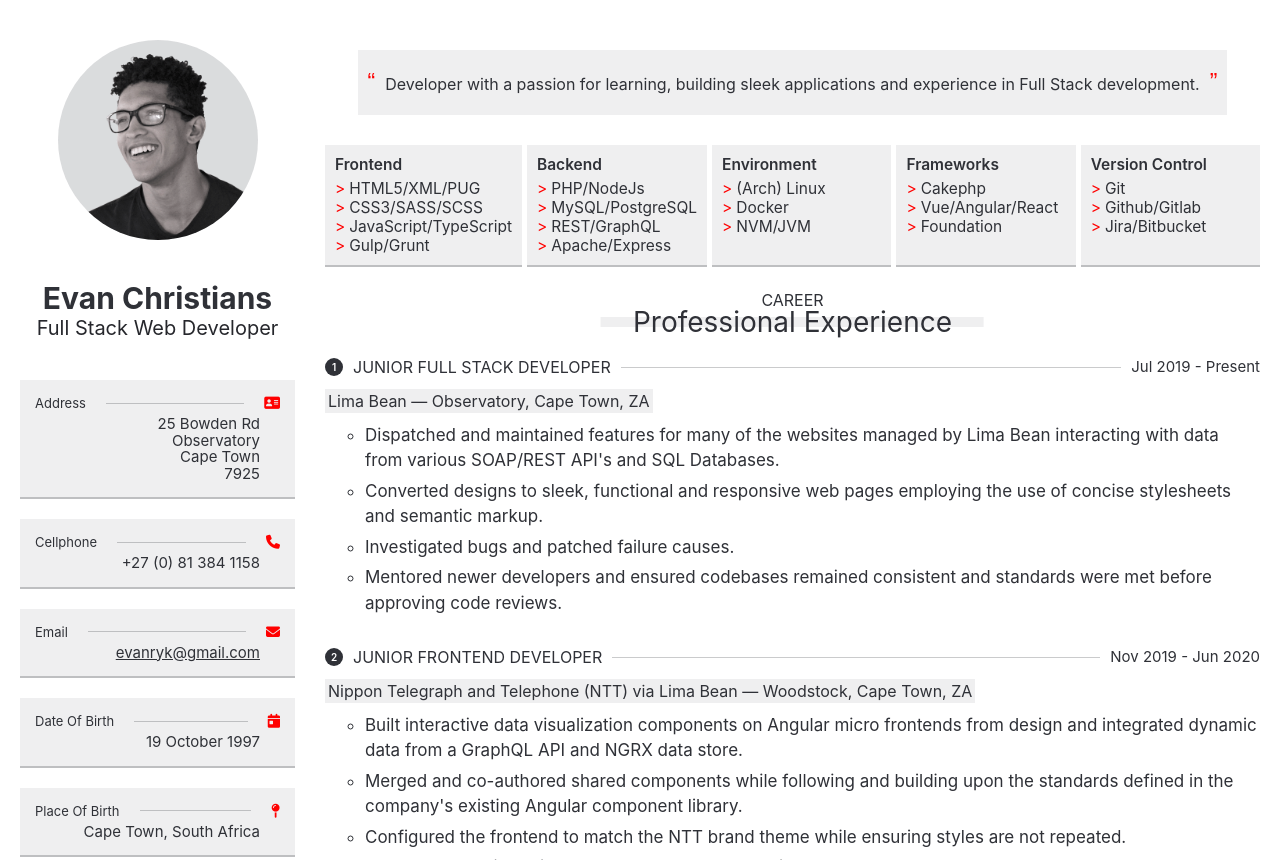
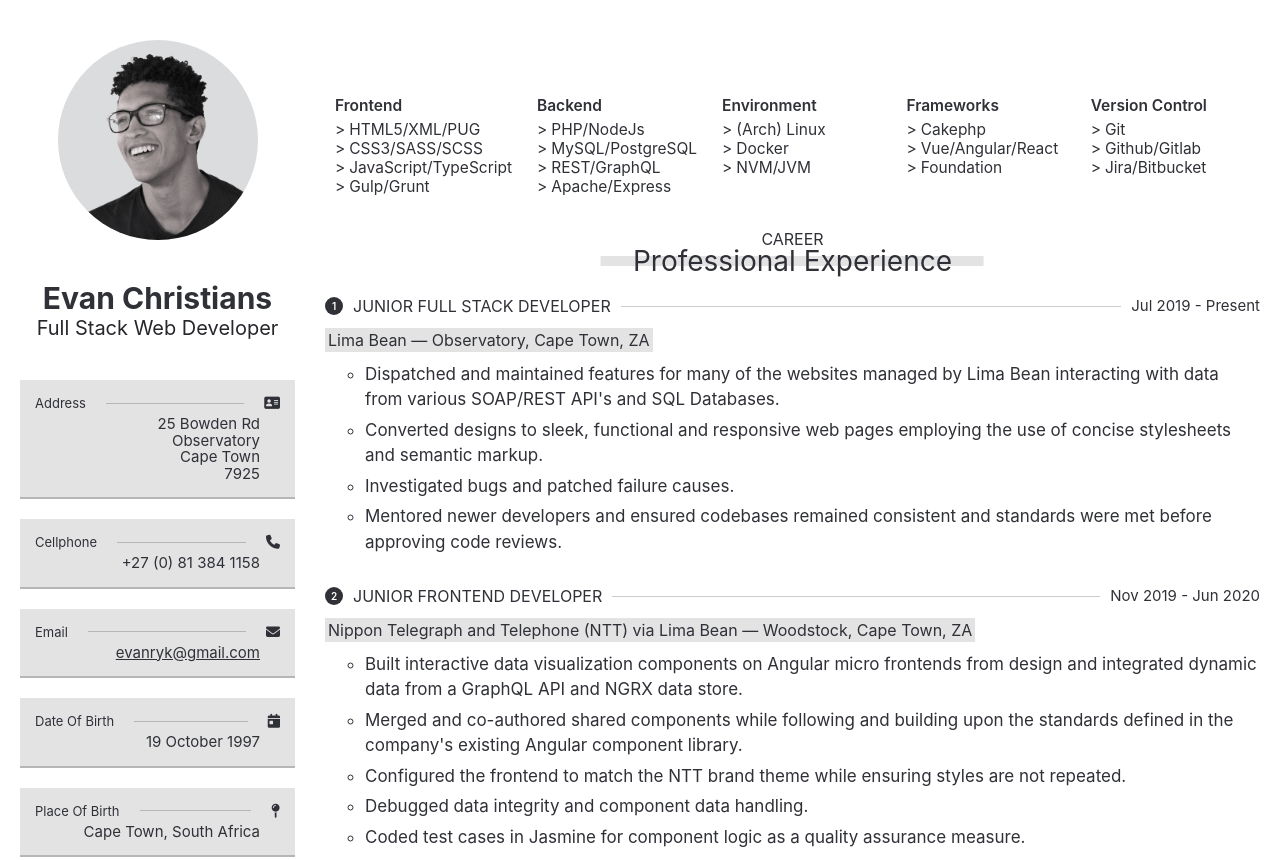
Before and after one commit to evanchristians/resume, a website: page app/index.pug in a window 1280 px wide. Shown: the top 860 px of the page. Drawn offline with nearby package versions, Linux system fonts and the light colour scheme; files that its build step writes are made by us from their sources; files whose address does not match are found by name.

Commit message:
simplifying

```diff
--- a/app/index.pug
+++ b/app/index.pug
@@ -70,7 +70,7 @@ html(lang="en")
           .content
             .about-me-blocks
               .block
-                p.about-me-blurb.centered Developer with a passion for learning, building sleek applications and experience in Full Stack development.
+                //- p.about-me-blurb.centered Developer with a passion for learning, building sleek applications and experience in Full Stack development.
         section.skills
           .content
             //- h2 Skills
--- a/app/styles/_layout.scss
+++ b/app/styles/_layout.scss
@@ -62,7 +62,7 @@ main {
     }
 
     &-blocks .block {
-      background: transparentize($black, .925);
+      // background: $grey;
       padding: .15rem .5rem;
       margin-bottom: 1.5rem;
     }
@@ -98,7 +98,7 @@ main {
       display: flex;
       align-items: flex-start;
       flex-direction: column;
-      background: transparentize($black, .925);
+      background: $grey;
       padding: .75rem;
       border-bottom: 2px solid transparentize($black, .75);
     }
@@ -199,7 +199,7 @@ main {
 
     &:after {
       content: '';
-      background: transparentize($black, .925);
+      background: $grey;
       width: 120%;
       height: .5rem;
       position: absolute;
@@ -240,7 +240,7 @@ main {
 
   &-company, &-institute {
     font-size: .8rem;
-    background: transparentize($black, .925);
+    background: $grey;
     display: inline-flex;
     padding: 0 .15rem;
     margin: .75rem 0 .5rem;
@@ -301,8 +301,8 @@ main {
     padding: .5rem;
     margin: 0 0 1rem;
     font-size: .775rem;
-    background: transparentize($black, .925);
-    border-bottom: 2px solid transparentize($black, .75);
+    // background: $grey;
+    // border-bottom: 2px solid transparentize($black, .75);
 
     &-item {
       &::before {
--- a/app/styles/_vars.scss
+++ b/app/styles/_vars.scss
@@ -19,8 +19,8 @@ $in_med: cubic-bezier(0.895, 0.03, 0.685, 0.22);
 
 $white: #fff;
 $off_white: #fff;
-$grey: #e5ffde;
+$grey: #2f313722;
 $grey_dark: #26272c;
 // $prim: #FC6471;
-$prim: red;
+$prim: #2f3137;
 $black: #2f3137;
```
Also changed, not shown: index.html, public/css/main.css.
